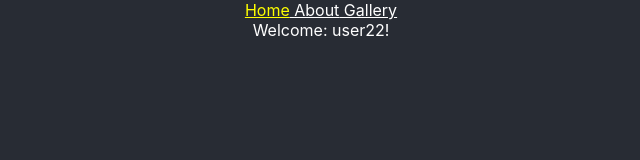
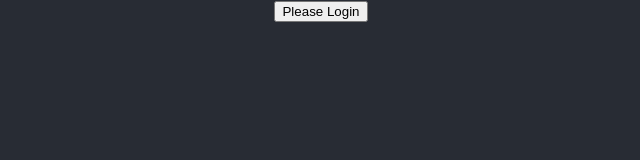
Before and after one commit to SeanSmash/mixer-mixer, a React (Create React App) app: page / in a window 1280 px wide. Shown: the top 160 px of the page, without its empty margins (319-959 px from the left). Built offline with nearby package versions, Linux system fonts and the light colour scheme; data requests are answered from the project's data file.

Commit message:
rewired in login component using stateful context, need to create logout function

```diff
--- a/db.json
+++ b/db.json
@@ -29,7 +29,13 @@
       "image": "https://www.liquor.com/thmb/RbdWTl4f1P8BgmCmszFq6edveKs=/735x0/vodka-martini-720x720-primary-7bf9f33f067c4f81b53d8f1f73bdd4a2.jpg",
       "dateCreated": "22-06-01T13:15:08.623Z",
       "likes": 5,
-      "comments": []
+      "comments": [
+        {
+          "username": "user22",
+          "comment": "this is new comment",
+          "dateCommentCreated": "2022-08-27T03:03:14.981Z"
+        }
+      ]
     },
     {
       "id": 3,
--- a/src/App.js
+++ b/src/App.js
@@ -1,4 +1,4 @@
-import React, { useContext, useState } from 'react';
+import React, { useContext } from 'react';
 import { Routes, Route, Link } from "react-router-dom";
 import NavBar from './NavBar';
 import Home from './Home';
@@ -11,23 +11,12 @@ import './App.css';
 
 
 function App() {
-  const [ isLoggedIn, setIsLoggedIn ] = useState(true)
   const [currentUser, setCurrentUser ] = useContext(CurrentUserContext)
 
-  function handleLoginChange(){
-    setIsLoggedIn((isLoggedIn) => !isLoggedIn)
-  }
-
-  function handleCurrentUser(username){
-    //setCurrentUser(username)
-  }
-
   function navBarShow(){
-    if (isLoggedIn) {
+    if (currentUser !== "") {
       return (
-        <NavBar
-          loginStatus={isLoggedIn}
-        />
+        <NavBar />
       )
     } else {
       return (
@@ -46,7 +35,7 @@ function App() {
         <Route path="/gallery" element={<Gallery />} />
         <Route
           path="/login"
-          element={<Login onCurrentUser={handleCurrentUser} onLoginChange={handleLoginChange} />}
+          element={<Login />}
         />
         <Route path="/gallery/:id" element={<CocktailDetail />} />
         <Route path="/" element={<Home />} />
--- a/src/CocktailDetail.js
+++ b/src/CocktailDetail.js
@@ -23,11 +23,6 @@ function CocktailDetail () {
             setComments(data.comments)
         })
     }, [])
-
-    //console.log(comments)
-
-    //comments.map(comment => console.log(comment))
-
 
     function handleNewCommentInput(e){
         setNewComment(e.target.value)
@@ -56,7 +51,6 @@ function CocktailDetail () {
         .then(r => r.json())
         .then(data => {
             setComments(data.comments)
-            console.log(data)
         })
     }
 
--- a/src/Cocktails.js
+++ b/src/Cocktails.js
@@ -1,9 +1,7 @@
-import React, { useContext } from "react";
+import React from "react";
 import CocktailCard from "./CocktailCard";
-import { CurrentUserContext } from "./UserInfo"
 
 function Cocktails({ cocktails, onDelete }){
-    const [ currentUser, setCurrentUser ] = useContext(CurrentUserContext)
 
     return(
         <div>
--- a/src/Gallery.js
+++ b/src/Gallery.js
@@ -1,14 +1,11 @@
-import React, { useState, useEffect, useContext } from "react";
+import React, { useState, useEffect } from "react";
 import Cocktails from "./Cocktails";
 import Search from "./Search";
 import NewCocktailForm from "./NewCocktailForm";
-import { CurrentUserContext } from "./UserInfo";
 
 function Gallery () {
     const [ allCocktails, setAllCocktails ] = useState([])
     const [ searchTerm, setSearchTerm ] = useState("")
-    const [ currentUser, setCurrentUser ] = useContext(CurrentUserContext)
-
 
     useEffect(() => {
         fetch("http://localhost:3000/cocktails")
--- a/src/Home.js
+++ b/src/Home.js
@@ -1,7 +1,18 @@
-import React from "react";
+import React, { useContext } from "react";
 import Gallery from "./Gallery";
+import { CurrentUserContext } from "./UserInfo";
 
 function Home(){
+  const [ currentUser, setCurrentUser ] = useContext(CurrentUserContext)
+
+  function galleryShow(){
+    if (currentUser !== "") {
+      return (
+        <Gallery/>
+      )
+    }
+  }
+
   return(
     <div>
       <header className="App-header">
@@ -13,7 +24,7 @@ function Home(){
           A CockTale Sharing Community
         </p>
       </header>
-      <Gallery />
+      {galleryShow()}
     </div>
   )
 }
--- a/src/Login.js
+++ b/src/Login.js
@@ -1,17 +1,17 @@
-import React, { useState } from "react";
+import React, { useState, useContext } from "react";
+import { CurrentUserContext } from "./UserInfo";
 
-function Login ({ onCurrentUser, onLoginChange }) {
-    const [ userName, setUsername ] = useState("")
-
+function Login () {
+    const [ userName, setUserName ] = useState("")
+    const [ currentUser, setCurrentUser ] = useContext(CurrentUserContext)
 
     function handleUserName(e){
-        setUsername(e.target.value)
+        setUserName(e.target.value)
     }
 
     function handleUserNameSubmit(e){
         e.preventDefault()
-        onCurrentUser(userName)
-        onLoginChange()
+        setCurrentUser(userName)
     }
 
     return (
--- a/src/NavBar.js
+++ b/src/NavBar.js
@@ -3,7 +3,7 @@ import { NavLink } from "react-router-dom";
 import { CurrentUserContext } from './UserInfo';
 
 
-function NavBar({ loginStatus }){
+function NavBar(){
     const [currentUser, setCurrentUser ] = useContext(CurrentUserContext)
 
     return (
--- a/src/UserInfo.js
+++ b/src/UserInfo.js
@@ -5,7 +5,7 @@ const CurrentUserContext = createContext()
 
 // create the context provider (component)
 function CurrentUserProvider({ children }){
-    const [ currentUser, setCurrentUser ] = useState("user22")
+    const [ currentUser, setCurrentUser ] = useState("")
 
     const value = [currentUser, setCurrentUser]
 
```
